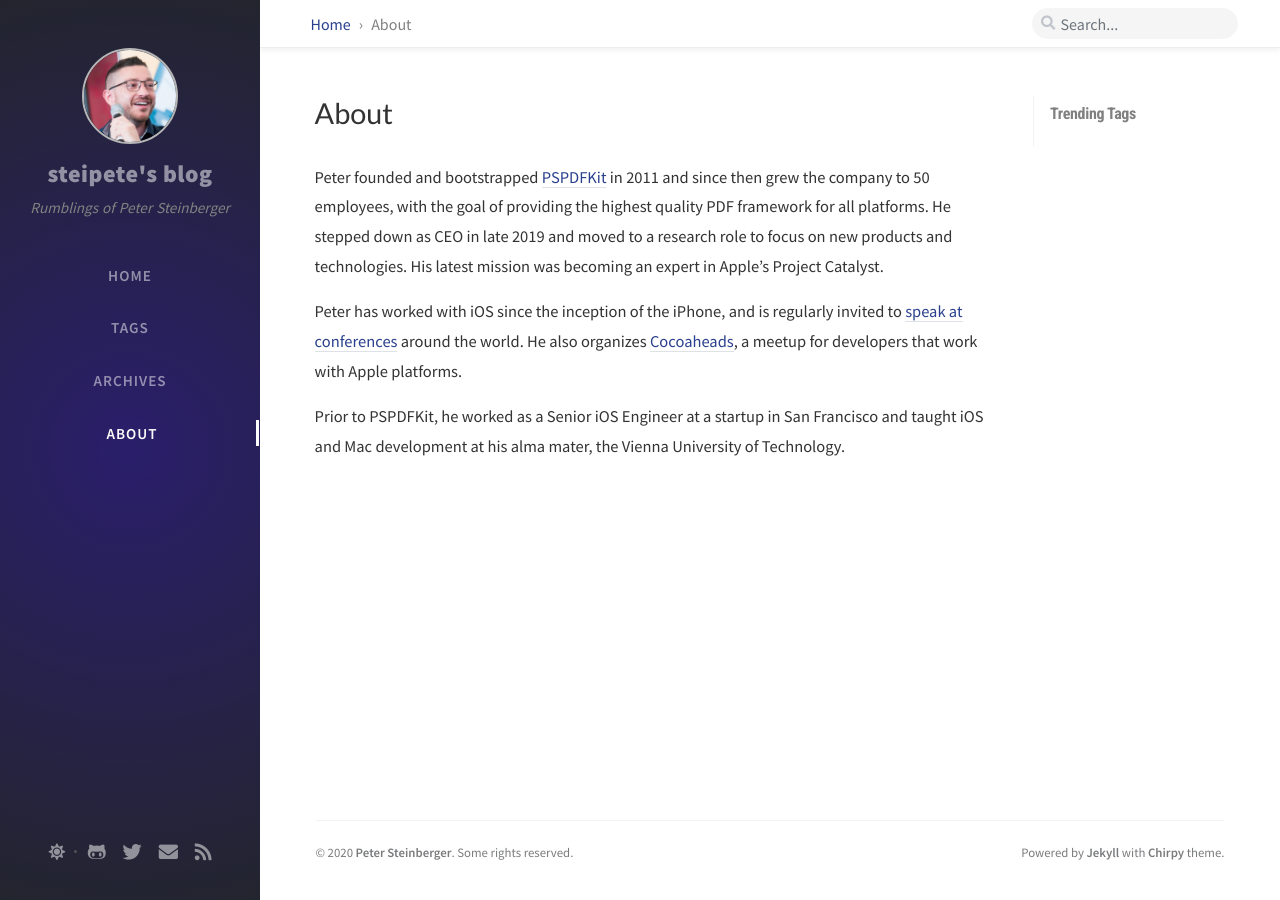
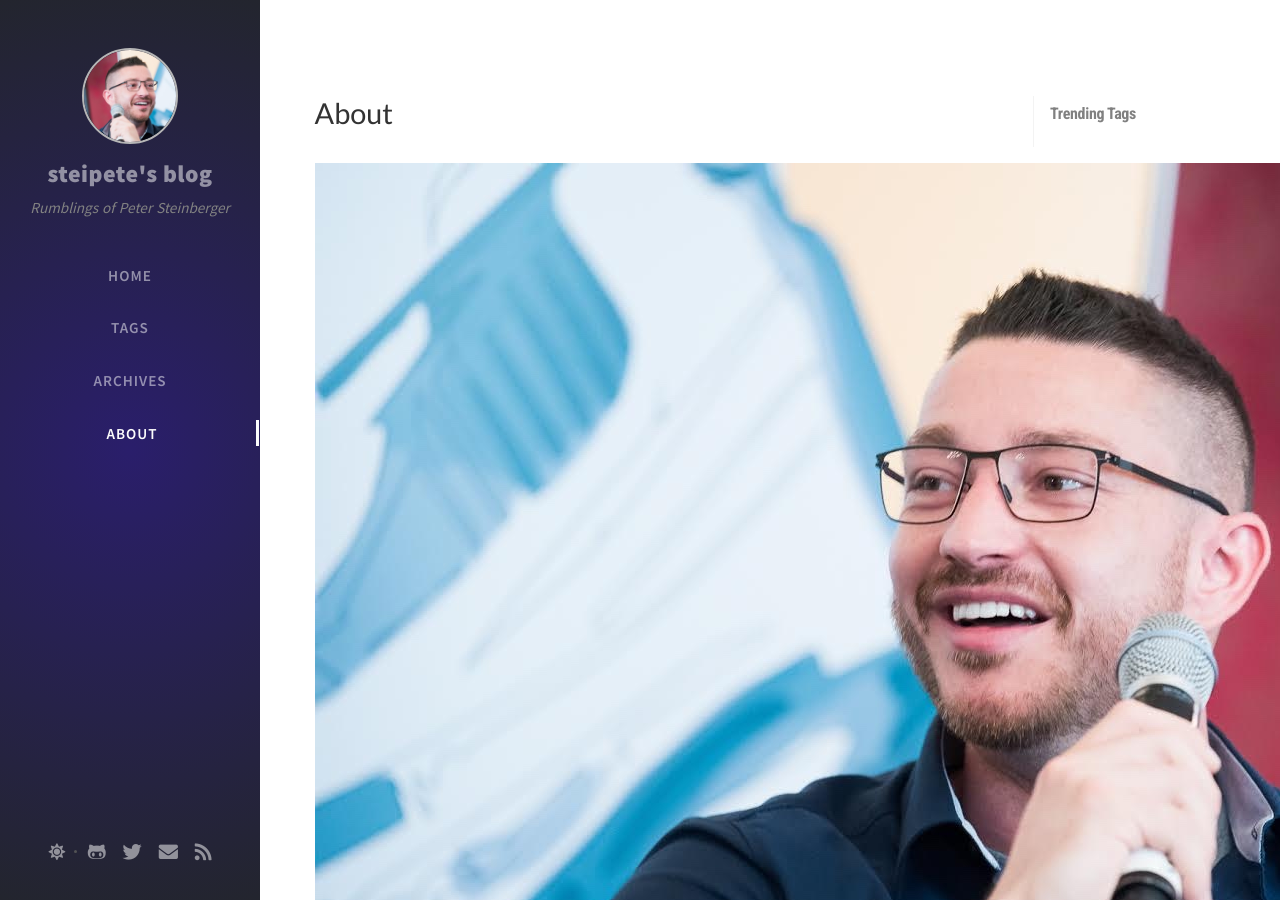
Before and after one commit to steipete/steipete.com, a Jekyll site: the page built from tabs/about.md, in a window 1280 px wide and 900 px high. Built offline with Jekyll 4.4.1, drawn with Linux system fonts in a browser that asks for light colours; nearby versions of some CDN libraries; comment, search, counter and statistics services are not loaded.

Commit message:
add image

```diff
--- a/tabs/about.md
+++ b/tabs/about.md
@@ -1,6 +1,8 @@
 ---
 title: About
 ---
+
+![Image of Peter Steinberger speaking at a Conference](/assets/img/steipete-about.jpg)
 
 Peter founded and bootstrapped [PSPDFKit](http://pspdfkit.com) in 2011 and since then grew the company to 50 employees, with the goal of providing the highest quality PDF framework for all platforms. He stepped down as CEO in late 2019 and moved to a research role to focus on new products and technologies. His latest mission was becoming an expert in Apple's Project Catalyst.
 
```
Also changed, not shown: assets/img/steipete-about.jpg (added).
